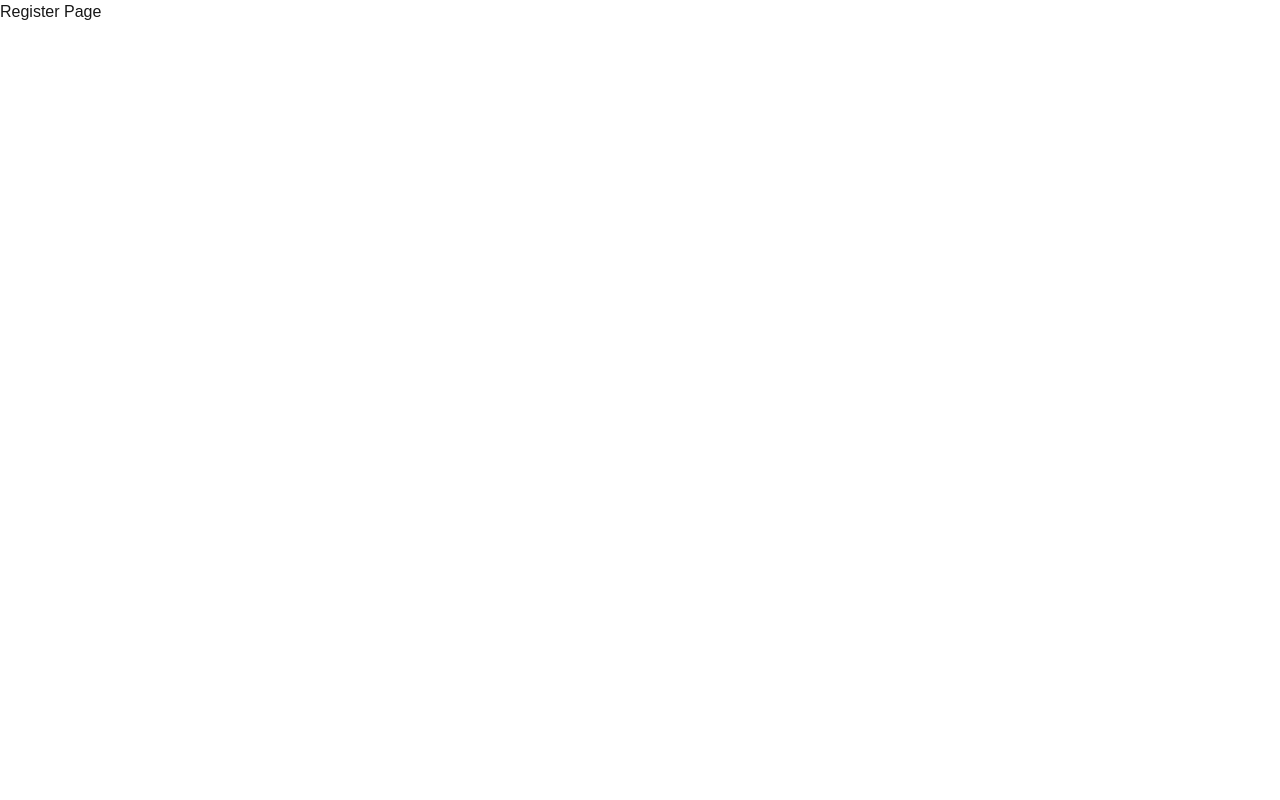
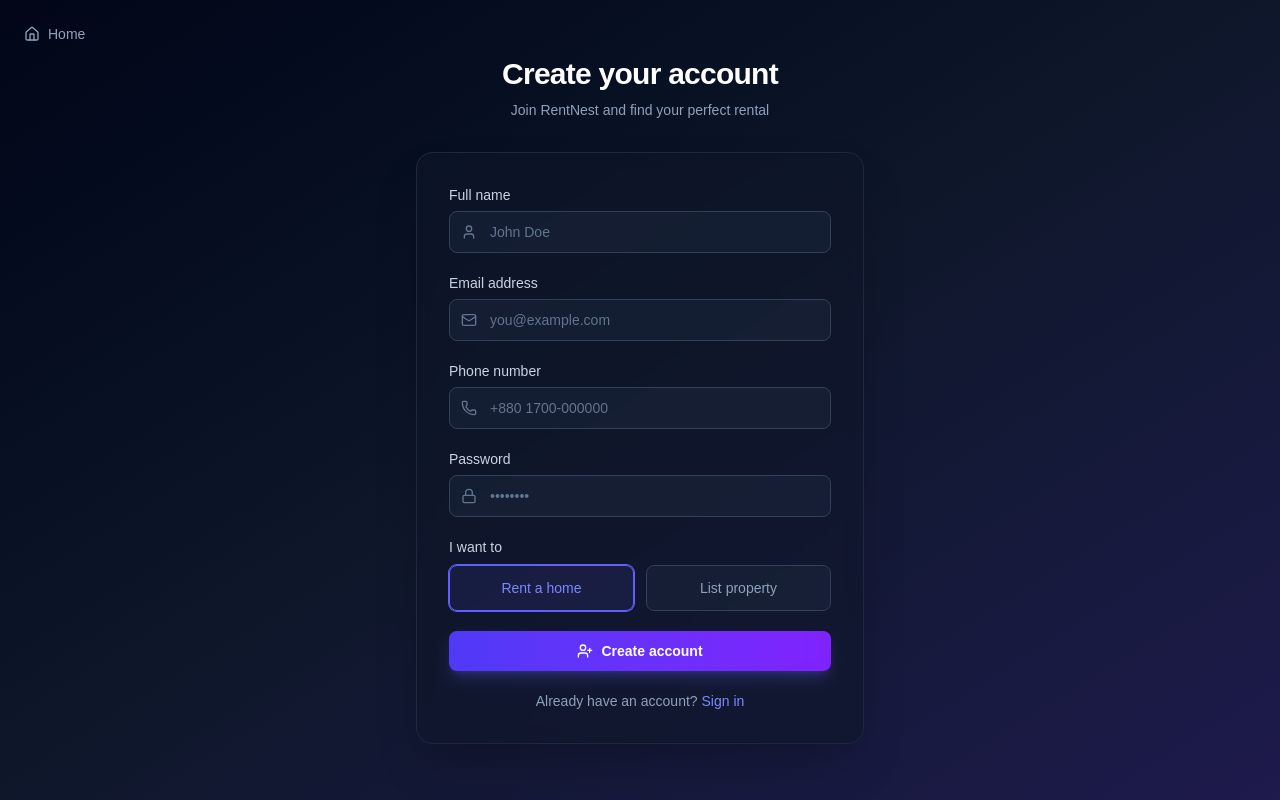
Before and after one commit to Fahim7600/RentNest_HomeRent, a Next.js app: page /register in a window 1280 px wide. Built offline with nearby package versions, Linux system fonts and the light colour scheme.

Commit message:
feat: add register form

```diff
--- /dev/null
+++ b/app/(auth)/register/_components/register-form.tsx
@@ -0,0 +1,254 @@
+"use client";
+
+import { useForm } from "react-hook-form";
+import { zodResolver } from "@hookform/resolvers/zod";
+import { z } from "zod";
+import { useRouter } from "next/navigation";
+import { useState } from "react";
+import { Mail, Lock, User, Phone, UserPlus, Loader2 } from "lucide-react";
+import Link from "next/link";
+import { registerAction, type RegisterPayload } from "../actions";
+
+// ---------------------------------------------------------------------------
+// Validation schema
+// ---------------------------------------------------------------------------
+const registerSchema = z.object({
+  name: z
+    .string()
+    .min(1, "Name is required")
+    .min(2, "Name must be at least 2 characters"),
+  email: z
+    .string()
+    .min(1, "Email is required")
+    .email("Please enter a valid email"),
+  password: z
+    .string()
+    .min(1, "Password is required")
+    .min(6, "Password must be at least 6 characters"),
+  phone: z
+    .string()
+    .min(1, "Phone number is required")
+    .regex(/^\+?[\d\s-]{7,15}$/, "Please enter a valid phone number"),
+  role: z.enum(["TENANT", "LANDLORD"], {
+    required_error: "Please select a role",
+  }),
+});
+
+type RegisterFormValues = z.infer<typeof registerSchema>;
+
+// ---------------------------------------------------------------------------
+// Component
+// ---------------------------------------------------------------------------
+export function RegisterForm() {
+  const router = useRouter();
+  const [isLoading, setIsLoading] = useState(false);
+
+  const {
+    register,
+    handleSubmit,
+    setError,
+    watch,
+    formState: { errors },
+  } = useForm<RegisterFormValues>({
+    resolver: zodResolver(registerSchema),
+    defaultValues: {
+      name: "",
+      email: "",
+      password: "",
+      phone: "",
+      role: "TENANT",
+    },
+  });
+
+  const selectedRole = watch("role");
+
+  const onSubmit = async (data: RegisterFormValues) => {
+    setIsLoading(true);
+    const redirect = await registerAction(
+      data as RegisterPayload,
+      setError
+    );
+    setIsLoading(false);
+
+    if (redirect) {
+      router.push(redirect);
+    }
+  };
+
+  return (
+    <form onSubmit={handleSubmit(onSubmit)} className="space-y-5">
+      {/* Name */}
+      <div>
+        <label
+          htmlFor="name"
+          className="block text-sm font-medium text-slate-300 mb-1.5"
+        >
+          Full name
+        </label>
+        <div className="relative">
+          <User className="pointer-events-none absolute left-3 top-1/2 -translate-y-1/2 h-4 w-4 text-slate-500" />
+          <input
+            id="name"
+            type="text"
+            autoComplete="name"
+            placeholder="John Doe"
+            {...register("name")}
+            className={`w-full rounded-lg border bg-slate-800/50 py-2.5 pl-10 pr-4 text-sm text-white placeholder:text-slate-500 outline-none transition-colors focus:border-indigo-500 focus:ring-1 focus:ring-indigo-500 ${
+              errors.name ? "border-red-500" : "border-slate-700"
+            }`}
+          />
+        </div>
+        {errors.name && (
+          <p className="mt-1 text-xs text-red-400">{errors.name.message}</p>
+        )}
+      </div>
+
+      {/* Email */}
+      <div>
+        <label
+          htmlFor="email"
+          className="block text-sm font-medium text-slate-300 mb-1.5"
+        >
+          Email address
+        </label>
+        <div className="relative">
+          <Mail className="pointer-events-none absolute left-3 top-1/2 -translate-y-1/2 h-4 w-4 text-slate-500" />
+          <input
+            id="email"
+            type="email"
+            autoComplete="email"
+            placeholder="you@example.com"
+            {...register("email")}
+            className={`w-full rounded-lg border bg-slate-800/50 py-2.5 pl-10 pr-4 text-sm text-white placeholder:text-slate-500 outline-none transition-colors focus:border-indigo-500 focus:ring-1 focus:ring-indigo-500 ${
+              errors.email ? "border-red-500" : "border-slate-700"
+            }`}
+          />
+        </div>
+        {errors.email && (
+          <p className="mt-1 text-xs text-red-400">{errors.email.message}</p>
+        )}
+      </div>
+
+      {/* Phone */}
+      <div>
+        <label
+          htmlFor="phone"
+          className="block text-sm font-medium text-slate-300 mb-1.5"
+        >
+          Phone number
+        </label>
+        <div className="relative">
+          <Phone className="pointer-events-none absolute left-3 top-1/2 -translate-y-1/2 h-4 w-4 text-slate-500" />
+          <input
+            id="phone"
+            type="tel"
+            autoComplete="tel"
+            placeholder="+880 1700-000000"
+            {...register("phone")}
+            className={`w-full rounded-lg border bg-slate-800/50 py-2.5 pl-10 pr-4 text-sm text-white placeholder:text-slate-500 outline-none transition-colors focus:border-indigo-500 focus:ring-1 focus:ring-indigo-500 ${
+              errors.phone ? "border-red-500" : "border-slate-700"
+            }`}
+          />
+        </div>
+        {errors.phone && (
+          <p className="mt-1 text-xs text-red-400">{errors.phone.message}</p>
+        )}
+      </div>
+
+      {/* Password */}
+      <div>
+        <label
+          htmlFor="password"
+          className="block text-sm font-medium text-slate-300 mb-1.5"
+        >
+          Password
+        </label>
+        <div className="relative">
+          <Lock className="pointer-events-none absolute left-3 top-1/2 -translate-y-1/2 h-4 w-4 text-slate-500" />
+          <input
+            id="password"
+            type="password"
+            autoComplete="new-password"
+            placeholder="••••••••"
+            {...register("password")}
+            className={`w-full rounded-lg border bg-slate-800/50 py-2.5 pl-10 pr-4 text-sm text-white placeholder:text-slate-500 outline-none transition-colors focus:border-indigo-500 focus:ring-1 focus:ring-indigo-500 ${
+              errors.password ? "border-red-500" : "border-slate-700"
+            }`}
+          />
+        </div>
+        {errors.password && (
+          <p className="mt-1 text-xs text-red-400">
+            {errors.password.message}
+          </p>
+        )}
+      </div>
+
+      {/* Role selector */}
+      <div>
+        <label className="block text-sm font-medium text-slate-300 mb-2">
+          I want to
+        </label>
+        <div className="grid grid-cols-2 gap-3">
+          <label
+            className={`flex cursor-pointer items-center justify-center rounded-lg border px-4 py-3 text-sm font-medium transition-all ${
+              selectedRole === "TENANT"
+                ? "border-indigo-500 bg-indigo-500/10 text-indigo-400 ring-1 ring-indigo-500"
+                : "border-slate-700 bg-slate-800/50 text-slate-400 hover:border-slate-600"
+            }`}
+          >
+            <input
+              type="radio"
+              value="TENANT"
+              {...register("role")}
+              className="sr-only"
+            />
+            Rent a home
+          </label>
+          <label
+            className={`flex cursor-pointer items-center justify-center rounded-lg border px-4 py-3 text-sm font-medium transition-all ${
+              selectedRole === "LANDLORD"
+                ? "border-indigo-500 bg-indigo-500/10 text-indigo-400 ring-1 ring-indigo-500"
+                : "border-slate-700 bg-slate-800/50 text-slate-400 hover:border-slate-600"
+            }`}
+          >
+            <input
+              type="radio"
+              value="LANDLORD"
+              {...register("role")}
+              className="sr-only"
+            />
+            List property
+          </label>
+        </div>
+        {errors.role && (
+          <p className="mt-1 text-xs text-red-400">{errors.role.message}</p>
+        )}
+      </div>
+
+      {/* Submit */}
+      <button
+        type="submit"
+        disabled={isLoading}
+        className="flex w-full items-center justify-center gap-2 rounded-lg bg-gradient-to-r from-indigo-600 to-violet-600 px-4 py-2.5 text-sm font-semibold text-white shadow-lg shadow-indigo-500/25 transition-all hover:from-indigo-500 hover:to-violet-500 hover:shadow-indigo-500/40 disabled:opacity-60 disabled:cursor-not-allowed"
+      >
+        {isLoading ? (
+          <Loader2 className="h-4 w-4 animate-spin" />
+        ) : (
+          <UserPlus className="h-4 w-4" />
+        )}
+        {isLoading ? "Creating account…" : "Create account"}
+      </button>
+
+      {/* Login link */}
+      <p className="text-center text-sm text-slate-400">
+        Already have an account?{" "}
+        <Link
+          href="/login"
+          className="font-medium text-indigo-400 hover:text-indigo-300 transition-colors"
+        >
+          Sign in
+        </Link>
+      </p>
+    </form>
+  );
+}
--- a/app/(auth)/register/page.tsx
+++ b/app/(auth)/register/page.tsx
@@ -1,3 +1,42 @@
+import type { Metadata } from "next";
+import { RegisterForm } from "./_components/register-form";
+import { Home } from "lucide-react";
+import Link from "next/link";
+
+export const metadata: Metadata = {
+  title: "Create Account — RentNest",
+  description:
+    "Create your RentNest account to start renting or listing properties.",
+};
+
 export default function RegisterPage() {
-  return <div>Register Page</div>;
+  return (
+    <div className="flex min-h-screen items-center justify-center bg-gradient-to-br from-slate-950 via-slate-900 to-indigo-950 px-4 py-12">
+      {/* Back to home */}
+      <Link
+        href="/"
+        className="absolute left-6 top-6 flex items-center gap-2 text-sm text-slate-400 hover:text-white transition-colors"
+      >
+        <Home className="h-4 w-4" />
+        Home
+      </Link>
+
+      <div className="w-full max-w-md">
+        {/* Header */}
+        <div className="mb-8 text-center">
+          <h1 className="text-3xl font-bold tracking-tight text-white">
+            Create your account
+          </h1>
+          <p className="mt-2 text-sm text-slate-400">
+            Join RentNest and find your perfect rental
+          </p>
+        </div>
+
+        {/* Card */}
+        <div className="rounded-2xl border border-slate-800 bg-slate-900/60 p-8 shadow-2xl backdrop-blur-sm">
+          <RegisterForm />
+        </div>
+      </div>
+    </div>
+  );
 }
```
